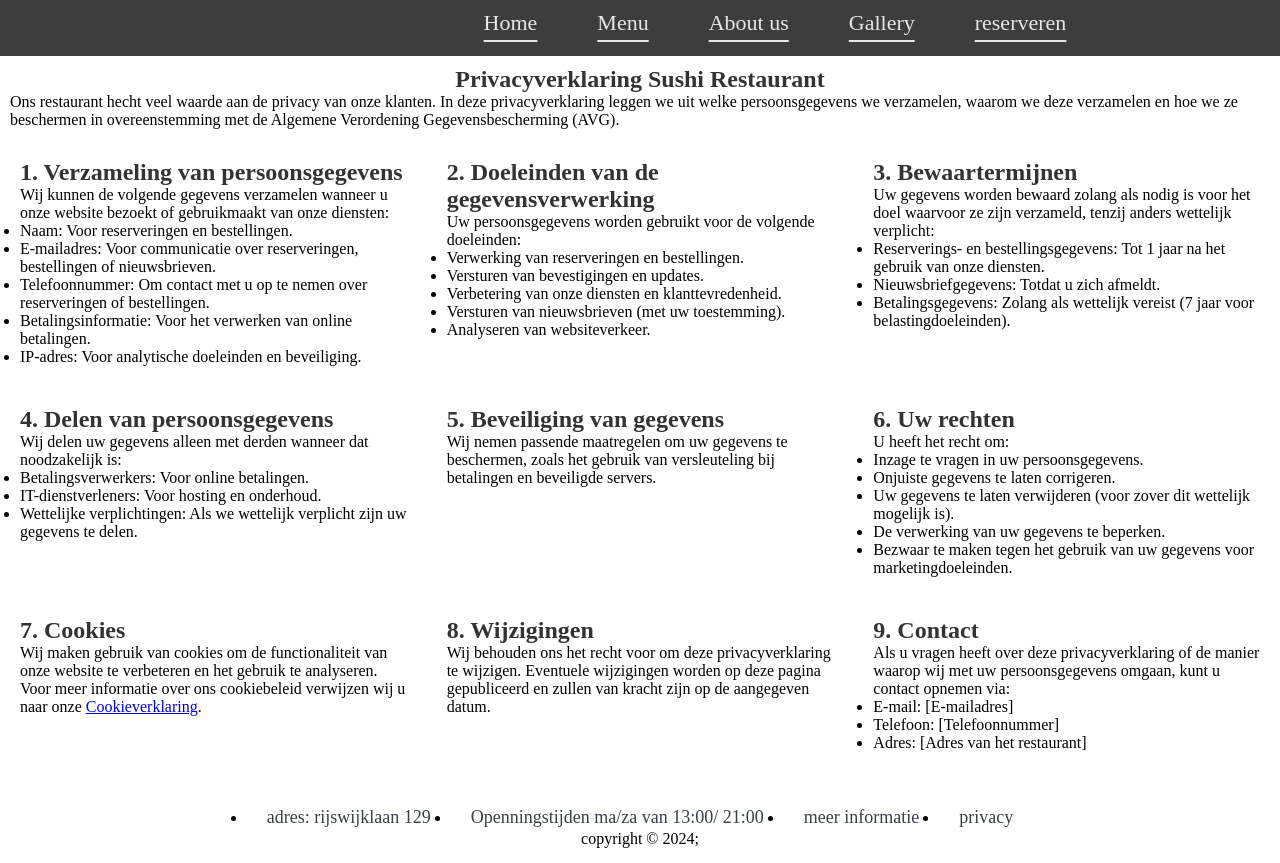
After one commit to 6030559/sushi-project, a PHP site: page /avg.php in a window 1280 px wide. The commit adds this page. Run offline with PHP 8.4, Linux system fonts and the light colour scheme.

Commit message:
heb wat pagina´s aangepast
heb een avg pagina toegevoegd en heb een arrangementen pagina toegevoegd

```diff
--- /dev/null
+++ b/avg.php
@@ -0,0 +1,110 @@
+<!DOCTYPE html>
+<html lang="nl">
+  <head>
+    <meta charset="UTF-8">
+    <meta name="viewport" content="width=device-width, initial-scale=1.0">
+    <meta name="description" content="">
+    <meta name="author" content="Dante Stolk">
+    <meta name="keywords" content="">
+    <title>Sushi / Restaurant / Privacy / AVG</title>
+    <link rel="stylesheet" href="css/style.css">
+
+  </head>
+<body>
+  <?php include("header.php")?>
+  <main>
+    <section class="privacyAvg">
+        <h1>Privacyverklaring Sushi Restaurant</h1>
+        <p>
+            Ons restaurant hecht veel waarde aan de privacy van onze klanten. In deze privacyverklaring leggen we uit welke
+            persoonsgegevens we verzamelen, waarom we deze verzamelen en hoe we ze beschermen in overeenstemming met de Algemene
+            Verordening Gegevensbescherming (AVG).
+        </p>
+    </section>
+    <section class="avgContainer">
+        <article>
+            <h2>1. Verzameling van persoonsgegevens</h2>
+            <p>Wij kunnen de volgende gegevens verzamelen wanneer u onze website bezoekt of gebruikmaakt van onze diensten:</p>
+            <ul>
+                <li>Naam: Voor reserveringen en bestellingen.</li>
+                <li>E-mailadres: Voor communicatie over reserveringen, bestellingen of nieuwsbrieven.</li>
+                <li>Telefoonnummer: Om contact met u op te nemen over reserveringen of bestellingen.</li>
+                <li>Betalingsinformatie: Voor het verwerken van online betalingen.</li>
+                <li>IP-adres: Voor analytische doeleinden en beveiliging.</li>
+            </ul>
+        </article>
+
+        <article>
+            <h2>2. Doeleinden van de gegevensverwerking</h2>
+            <p>Uw persoonsgegevens worden gebruikt voor de volgende doeleinden:</p>
+            <ul>
+                <li>Verwerking van reserveringen en bestellingen.</li>
+                <li>Versturen van bevestigingen en updates.</li>
+                <li>Verbetering van onze diensten en klanttevredenheid.</li>
+                <li>Versturen van nieuwsbrieven (met uw toestemming).</li>
+                <li>Analyseren van websiteverkeer.</li>
+            </ul>
+        </article>
+
+        <article>
+            <h2>3. Bewaartermijnen</h2>
+            <p>Uw gegevens worden bewaard zolang als nodig is voor het doel waarvoor ze zijn verzameld, tenzij anders wettelijk verplicht:</p>
+            <ul>
+                <li>Reserverings- en bestellingsgegevens: Tot 1 jaar na het gebruik van onze diensten.</li>
+                <li>Nieuwsbriefgegevens: Totdat u zich afmeldt.</li>
+                <li>Betalingsgegevens: Zolang als wettelijk vereist (7 jaar voor belastingdoeleinden).</li>
+            </ul>
+        </article>
+
+        <article>
+            <h2>4. Delen van persoonsgegevens</h2>
+            <p>Wij delen uw gegevens alleen met derden wanneer dat noodzakelijk is:</p>
+            <ul>
+                <li>Betalingsverwerkers: Voor online betalingen.</li>
+                <li>IT-dienstverleners: Voor hosting en onderhoud.</li>
+                <li>Wettelijke verplichtingen: Als we wettelijk verplicht zijn uw gegevens te delen.</li>
+            </ul>
+        </article>
+
+        <article>
+            <h2>5. Beveiliging van gegevens</h2>
+            <p>Wij nemen passende maatregelen om uw gegevens te beschermen, zoals het gebruik van versleuteling bij betalingen en beveiligde servers.</p>
+        </article>
+
+        <article>
+            <h2>6. Uw rechten</h2>
+            <p>U heeft het recht om:</p>
+            <ul>
+                <li>Inzage te vragen in uw persoonsgegevens.</li>
+                <li>Onjuiste gegevens te laten corrigeren.</li>
+                <li>Uw gegevens te laten verwijderen (voor zover dit wettelijk mogelijk is).</li>
+                <li>De verwerking van uw gegevens te beperken.</li>
+                <li>Bezwaar te maken tegen het gebruik van uw gegevens voor marketingdoeleinden.</li>
+            </ul>
+        </article>
+
+        <article>
+            <h2>7. Cookies</h2>
+            <p>Wij maken gebruik van cookies om de functionaliteit van onze website te verbeteren en het gebruik te analyseren. Voor meer informatie over ons cookiebeleid verwijzen wij u naar onze <a href="#">Cookieverklaring</a>.</p>
+        </article>
+
+        <article>
+            <h2>8. Wijzigingen</h2>
+            <p>Wij behouden ons het recht voor om deze privacyverklaring te wijzigen. Eventuele wijzigingen worden op deze pagina gepubliceerd en zullen van kracht zijn op de aangegeven datum.</p>
+        </article>
+
+        <article>
+            <h2>9. Contact</h2>
+            <p>Als u vragen heeft over deze privacyverklaring of de manier waarop wij met uw persoonsgegevens omgaan, kunt u contact opnemen via:</p>
+            <ul>
+                <li>E-mail: [E-mailadres]</li>
+                <li>Telefoon: [Telefoonnummer]</li>
+                <li>Adres: [Adres van het restaurant]</li>
+            </ul>
+        </article>
+    </section>
+</main>
+
+<?php include("footer.php") ?>
+</body>
+</html>
--- a/css/style.css
+++ b/css/style.css
@@ -72,10 +72,9 @@ main {
     text-align: center;
 }
 
-/* footer{
-    height: 10vh;
-    width: 100vw;
-} */
+footer{
+    padding: 15px;
+}
 
 footer > p{
 
@@ -716,3 +715,71 @@ button:hover {
     padding: 10px;
     border-radius: 4px;
 }
+
+/* dropdown */
+
+.dropbtn {
+    padding: 10px;
+}
+
+.dropbtn > a {
+    text-underline-offset: 10px;
+    font-size: 22px;
+    color: rgb(230, 230, 230);
+}
+
+.dropdown {
+    position: relative;
+    display: inline-block;
+}
+
+.dropdown-content {
+    display: none;
+    position: absolute;
+    background-color: black;
+    min-width: 160px;
+    box-shadow: 0px 8px 16px 0px rgba(0, 0, 0, 0.2);
+    z-index: 1;
+}
+
+.dropdown-content a {
+    color: white;
+    padding: 12px 16px;
+    text-decoration: none;
+    display: block;
+    font-size: 16px;
+}
+
+.dropdown-content a:hover {
+    color: #ddd;
+}
+
+.dropdown:hover .dropdown-content {
+    display: block;
+}
+
+.dropdown:hover .dropbtn {
+    color: #d615dd98;
+}
+
+/* avg */
+
+.avgContainer {
+    display: grid;
+    grid-template-columns: repeat(3, 1fr);
+}
+
+.avgContainer > article {
+    padding: 20px;
+}
+
+.privacyAvg {
+    display: flex;
+    flex-direction: column;
+    padding: 10px;
+}
+
+.privacyAvg > h1 {
+    display: flex;
+    justify-content: center;
+}
--- a/footer.php
+++ b/footer.php
@@ -0,0 +1,35 @@
+<!DOCTYPE html>
+<html lang="nl">
+  <head>
+    <meta charset="UTF-8">
+    <meta name="viewport" content="width=device-width, initial-scale=1.0">
+    <meta name="description" content="">
+    <meta name="author" content="Jeremiah">
+    <meta name="keywords" content="">
+    <title>Sushi / footer / Restaurant</title>
+    <link rel="stylesheet" href="css/style.css">
+  </head>
+<body>
+    <footer>
+      <section class="footercontainer">
+        <section class="icons">
+            <a href=""><i class="fa-brands fa-facebook"></i></a>
+            <a href=""><i class="fa-brands fa-instagram"></i></a>
+            <a href=""><i class="fa-brands fa-twitter"></i></a>
+            <a href=""><i class="fa-brands fa-google-plus"></i></a>
+        </section>
+        <section class="footernav">
+            <ul>
+                <li><a href="">adres: rijswijklaan 129</a></li>
+                <li><a href="">Openningstijden ma/za van 13:00/ 21:00</a></li>
+                <li><a href="">meer informatie</a></li>
+                <li><a href="avg.html">privacy</a></li>
+            </ul>
+        </section>
+        <section class="footerboden">
+            <p>copyright &copy; 2024;</p>
+        </section>
+      </section>
+    </footer>
+</body>
+</html>
--- a/header.php
+++ b/header.php
@@ -0,0 +1,29 @@
+<!DOCTYPE html>
+<html lang="nl">
+  <head>
+    <meta charset="UTF-8">
+    <meta name="viewport" content="width=device-width, initial-scale=1.0">
+    <meta name="description" content="">
+    <meta name="author" content="Dante Stolk">
+    <meta name="keywords" content="">
+    <title>Sushi / header / Restaurant</title>
+    <link rel="stylesheet" href="css/style.css">
+  </head>
+<body>
+    <header>
+    <nav>
+        <a href="index.html">Home</a>
+        <a href="menu.html">Menu</a>
+        <a href="about-us.html">About us</a>
+        <a href="gallery.html">Gallery</a>
+
+        <section class="dropdown">
+        <article class="dropbtn"><a href="reserveren.html">reserveren</a>
+            <div class="dropdown-content">
+            <a href="arrangementen.php">Arragement</a>
+        </article>
+        </section>
+    </nav>
+    </header>
+</body>
+</html>
--- a/reviews.txt
+++ /dev/null
@@ -1,3 +0,0 @@
-dante schreef op 22-10-2024 13:56: aaaaa
-dante schreef op 22-10-2024 13:56: aa
-dante schreef op 22-10-2024 13:56: aa
```
Also changed, not shown: arrangementen.php (renamed from arrangementen.html, +2 -32 lines), avg.html (deleted, +0 -27 lines).
